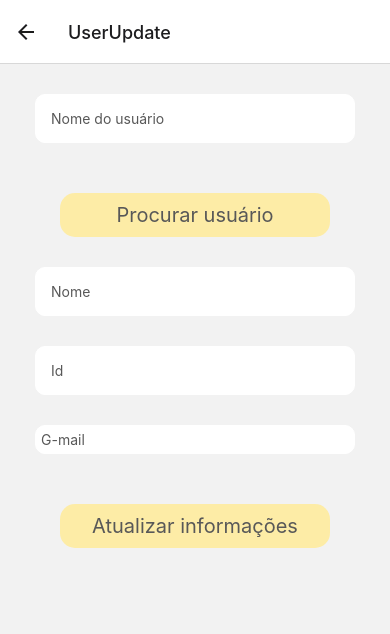
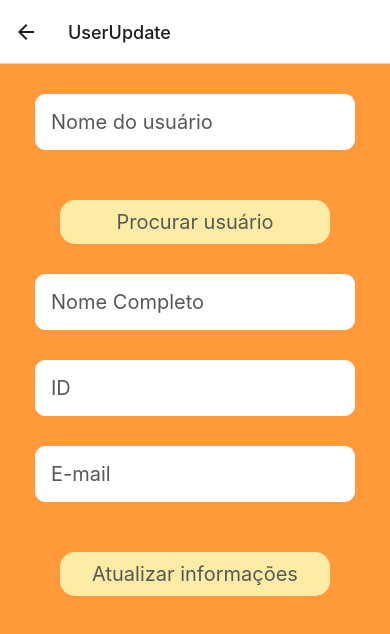
Before and after one commit to SophiaSilveira/Final.Project_React-Native, a React Native app in the folder ProfetaDoRango/: screen /UserUpdate in a window 390 px wide. Shown: the top 634 px of the page. Built offline with nearby package versions, Linux system fonts and the light colour scheme; what react-native-sqlite-storage would draw is missing.

Commit message:
'ultimaTela'

```diff
--- a/ProfetaDoRango/src/pages/AdmRegister/index.js
+++ b/ProfetaDoRango/src/pages/AdmRegister/index.js
@@ -61,29 +61,31 @@ const  AdmRegister = ({navigation}) => {
 
   return (
     <SafeAreaView style={styles.container}>
-      <View style={{flex: 1, backgroundColor: 'white'}}>
+      <View style={styles.container}>
+        <View style={styles.logo}></View>
         <View style={{flex: 1}}>
           <ScrollView keyboardShouldPersistTaps="handled">
             <KeyboardAvoidingView
               behavior="padding"
               style={{flex: 1, justifyContent: 'space-between'}}>
               <Mytextinput
-                placeholder="Nome"
+                placeholder="Digite seu Nome Completo"
                 onChangeText={
                   (admName) => setAdmName(admName)
                 }
-                style={{padding: 10}}
+                style={styles.padding}
               />
               <Mytextinput
-                placeholder="Senha"
+                placeholder="Digite sua Senha"
                 onChangeText={
                   (admPassword) => setAdmPassword(admPassword)
                 }
                 maxLength={10}
-                style={{padding: 10}}
+                style={styles.padding}
               />
               <Mytextinput
-                placeholder="G-mail"
+                placeholder="Digite seu E-mail"
+                style={styles.padding}
                 onChangeText={
                   (admEmail) => setAdmEmail(admEmail)
                 }
@@ -100,6 +102,22 @@ const  AdmRegister = ({navigation}) => {
 const styles = StyleSheet.create({
     container: {
       flex: 1,
+      alignItems: 'center',
+      backgroundColor: '#ff9939',
+    },
+
+    logo: {
+      backgroundColor: '#fff',
+      width: 150,
+      height: 150,
+      borderRadius: 100,
+      marginTop: 40,
+      marginBottom: 20,
+    },
+
+    padding: {
+      padding: 10,
+      fontSize: 20,
     },
  });
 
--- a/ProfetaDoRango/src/pages/UserRegister/index.js
+++ b/ProfetaDoRango/src/pages/UserRegister/index.js
@@ -61,29 +61,30 @@ const  UserRegister = ({navigation}) => {
 
   return (
     <SafeAreaView style={styles.container}>
-      <View style={{flex: 1, backgroundColor: 'white'}}>
+      <View style={{flex: 1, backgroundColor: '#ff9939', alignItems: 'center'}}>
+      <View style={styles.logo}></View>
         <View style={{flex: 1}}>
           <ScrollView keyboardShouldPersistTaps="handled">
             <KeyboardAvoidingView
               behavior="padding"
               style={{flex: 1, justifyContent: 'space-between'}}>
               <Mytextinput
-                placeholder="Nome"
+                placeholder="Digite seu Nome Completo"
+                style={styles.padding}
                 onChangeText={
                   (userName) => setUserName(userName)
                 }
-                style={{padding: 10}}
               />
               <Mytextinput
-                placeholder="Senha"
+                placeholder="Digite sua Senha"
+                style={styles.padding}
                 onChangeText={
                   (userPassword) => setUserPassword(userPassword)
                 }
-                maxLength={10}
-                style={{padding: 10}}
               />
               <Mytextinput
-                placeholder="G-mail"
+                placeholder="Digite seu E-mail"
+                style={styles.padding}
                 onChangeText={
                   (userEmail) => setUserEmail(userEmail)
                 }
@@ -101,6 +102,20 @@ const styles = StyleSheet.create({
     container: {
       flex: 1,
     },
+
+    logo: {
+      backgroundColor: '#fff',
+      width: 150,
+      height: 150,
+      borderRadius: 100,
+      marginTop: 40,
+      marginBottom: 20,
+    },
+
+    padding: {
+      padding: 10,
+      fontSize: 20,
+    },
  });
 
 export default UserRegister;
--- a/ProfetaDoRango/src/pages/UserUpdate/index.js
+++ b/ProfetaDoRango/src/pages/UserUpdate/index.js
@@ -101,7 +101,7 @@ const UserUpdate = ({navigation}) => {
               style={{flex: 1, justifyContent: 'space-between'}}>
               <Mytextinput
                 placeholder="Nome do usuário"
-                style={{padding: 10}}
+                style={styles.fontSize}
                 onChangeText={
                   (inputUserName) => setInputUserName(inputUserName)
                 }
@@ -111,26 +111,27 @@ const UserUpdate = ({navigation}) => {
                 customClick={searchUser}
               />
               <Mytextinput
-                placeholder="Nome"
+                placeholder="Nome Completo"
                 value={userName}
-                style={{padding: 10}}
+                style={styles.fontSize}
                 onChangeText={
                   (userName) => setUserName(userName)
                 }
               />
               <Mytextinput
-                placeholder="Id"
+                placeholder="ID"
                 value={'' + userId}
+                style={styles.fontSize}
                 onChangeText={
                   (userId) => setUserId(userId)
                 }
                 maxLength={10}
-                style={{padding: 10}}
                  keyboardType="numeric"
               />
               <Mytextinput
                 value={userEmail}
-                placeholder="G-mail"
+                placeholder="E-mail"
+                style={styles.fontSize}
                 onChangeText={
                   (userEmail) => setUserEmail(userEmail)
                 }
@@ -150,7 +151,13 @@ const UserUpdate = ({navigation}) => {
 const styles = StyleSheet.create({
     container: {
       flex: 1,
+      backgroundColor: '#ff9939',
     },
+
+    fontSize: {
+      fontSize: 20,
+      padding: 10,
+    }
   });
 
 export default UserUpdate;
```
